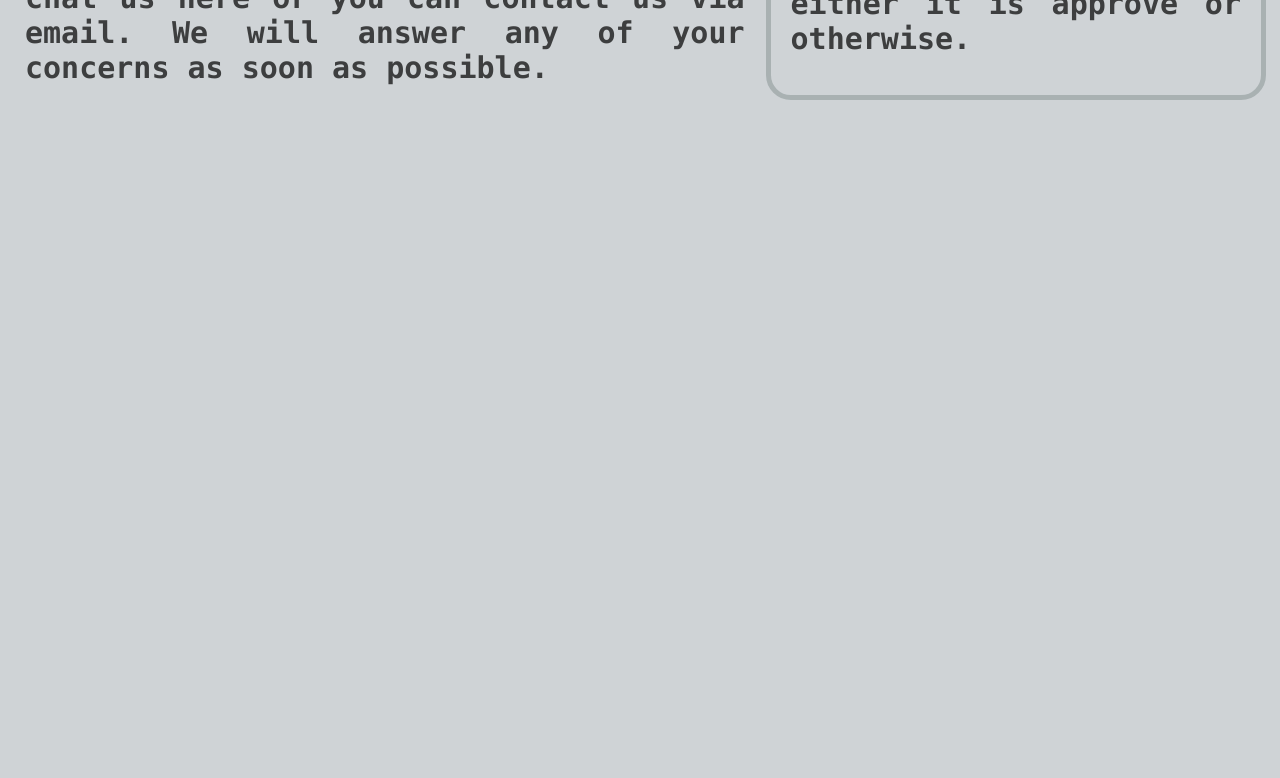
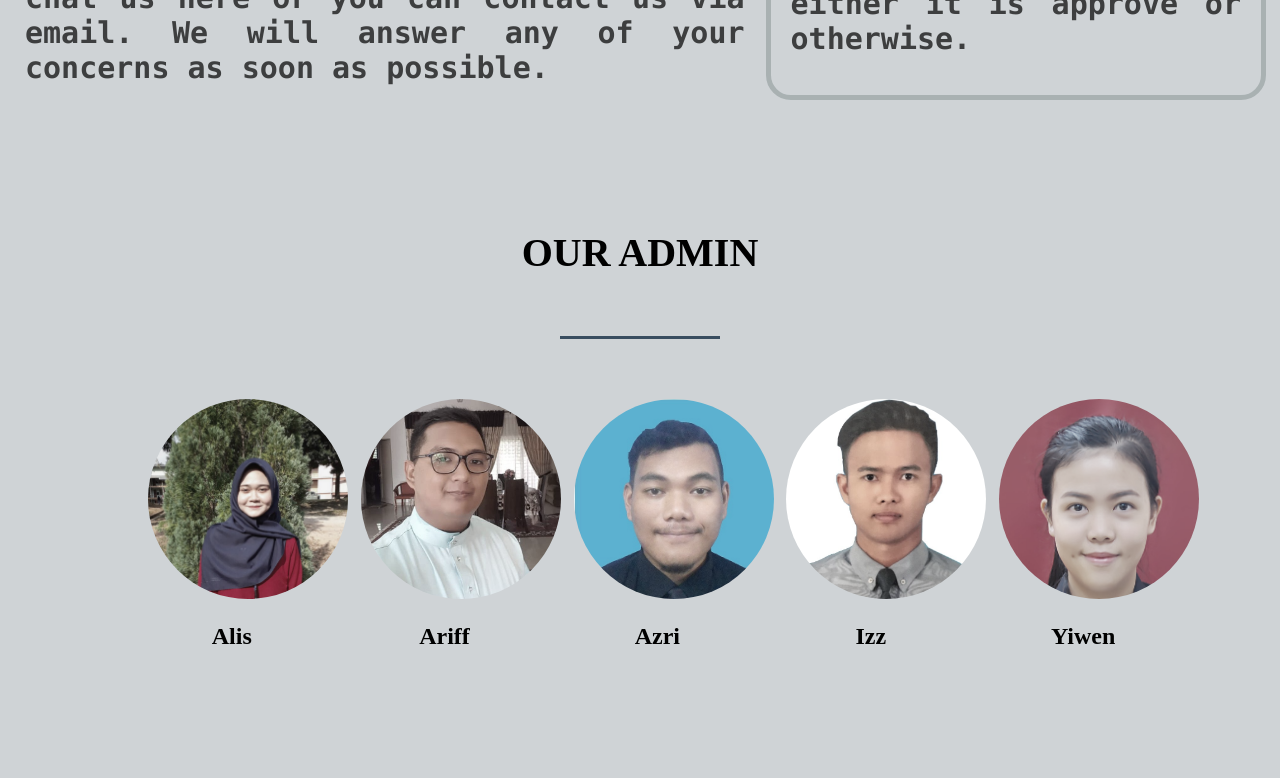
Before and after one commit to azri41/Req-N-Go, a PHP site: page /pages/user/homescreen/about-us.php in a window 1280 px wide. Shown: the part 1375-2153 px from the top of the page. Before the commit the page ends 1475 px from the top, so only its background shows below. Run offline with PHP 8.4, Linux system fonts and the light colour scheme; lists and menus that the app fills with data are empty; some libraries are stand-ins or nearby versions.

Commit message:
Update about-us.php

```diff
--- a/pages/user/homescreen/about-us.php
+++ b/pages/user/homescreen/about-us.php
@@ -26,6 +26,50 @@
         .navRight {
             float: right;
         }
+        .team-section{
+            overflow: hidden;
+            text-align:center;
+            padding: 60px;
+        }
+        .team-section h1{
+            text-transform: uppercase;
+            margin-bottom:60px;
+            color:black;
+            font-size:40px;
+        }
+        .inner-width{
+            max-width: 1200px;
+            margin:auto;
+            padding: 40px;
+            overflow: hidden;
+        }
+        .border{
+            display: block;
+            margin:auto;
+            width: 160px;
+            height:3px;
+            background: #394d60;
+            margin-bottom: 60px;
+        }
+        .ps a{
+            display: inline-block;
+            margin : 0 40px;
+            width:200px;
+            height:200px;
+            overflow:hidden;
+            border-radius:70%;
+        }
+        .ps a img{
+            width:100%;
+            filter:grayscale(50%);
+        }
+        .ps a:hover > img{
+            filter:none;
+        }
+        .pe{
+            float: left;
+            width:calc(100%/5);
+        }
 
     </style>
 </head>
@@ -53,6 +97,30 @@
         </tr>
     </table>
 
+    <div class="team-section" >
+        <div class="inner-width">
+            <h1>Our Admin</h1>
+            <span class="border"></span>
+            <div class="ps">
+                <div class="pe">
+                    <a href="../../../aboutUs/Alis/alis.html" target="_blank"><img src="../../../aboutUs/Alis/alis.jpeg" alt="Alis"></a><h2>&nbsp &nbsp  &nbsp Alis</h2>
+                </div>
+                <div class="pe">
+                    <a href="../../../aboutUs/Arif/ariff.html" target="_blank"><img src="../../../aboutUs/Arif/ariff.jpg" alt="Ariff"></a><h2>&nbsp &nbsp  &nbsp Ariff</h2>
+                </div>
+                <div class="pe">
+                    <a href="../../../aboutUs/Azri/Azri Biography.html" target="_blank"><img src="../../../aboutUs/Azri/img/Gambar.jpg" alt="Azri"></a><h2>&nbsp &nbsp  &nbsp Azri</h2>
+                </div>
+                <div class="pe">
+                    <a href="../../../aboutUs/Izz/biography.html" target="_blank"><img src="../../../aboutUs/Izz/image/MyPic.jpeg" alt="Izz"></a><h2>&nbsp &nbsp  &nbsp Izz</h2>
+                </div>
+                <div class="pe">
+                    <a href="../../../aboutUs/Yiwen/mysite.html" target="_blank"><img src="../../../aboutUs/Yiwen/img/profile.jpg" alt="Yi Wen"></a><h2>&nbsp &nbsp  &nbsp Yiwen</h2>
+                </div>
+            </div>
+        </div>
+    </div>
+
     <script src="https://www.gstatic.com/dialogflow-console/fast/messenger/bootstrap.js?v=1"></script>
     <df-messenger
     intent="WELCOME"
```
